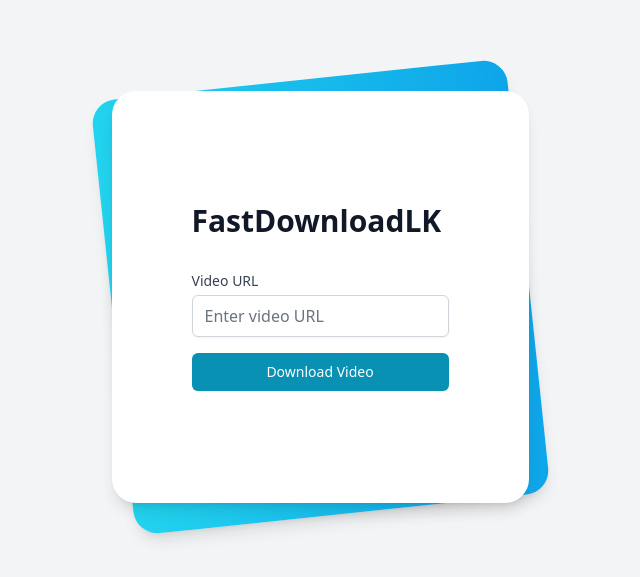
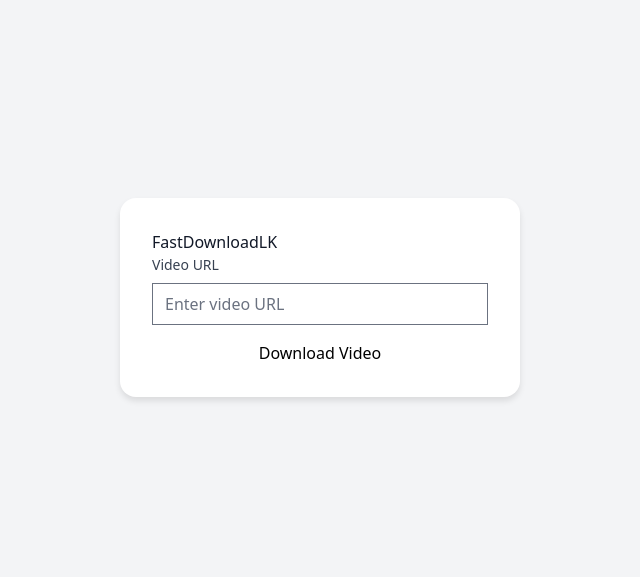
Before and after one commit to solo89895/fastdownloadlk, a React (Vite) app in the folder frontend/: page / in a window 1280 px wide. Shown: the part 103-680 px from the top of the page, without its empty margins (320-960 px from the left). Built offline with nearby package versions, Linux system fonts and the light colour scheme.

Commit message:
Simplify frontend with basic CSS and remove unnecessary dependencies

```diff
--- a/frontend/src/App.css
+++ b/frontend/src/App.css
@@ -1 +1,79 @@
 /* Add component-specific styles here */
+
+.app {
+  min-height: 100vh;
+  display: flex;
+  justify-content: center;
+  align-items: center;
+  background: #f3f4f6;
+  padding: 1rem;
+}
+
+.card {
+  background: white;
+  padding: 2rem;
+  border-radius: 1rem;
+  box-shadow: 0 4px 6px rgba(0, 0, 0, 0.1);
+  width: 100%;
+  max-width: 400px;
+}
+
+h1 {
+  font-size: 2rem;
+  font-weight: bold;
+  margin-bottom: 1.5rem;
+  color: #111827;
+}
+
+.form-group {
+  margin-bottom: 1rem;
+}
+
+label {
+  display: block;
+  font-size: 0.875rem;
+  font-weight: 500;
+  margin-bottom: 0.5rem;
+  color: #374151;
+}
+
+input {
+  width: 100%;
+  padding: 0.5rem;
+  border: 1px solid #d1d5db;
+  border-radius: 0.375rem;
+  margin-bottom: 1rem;
+}
+
+input:focus {
+  outline: none;
+  border-color: #0891b2;
+  box-shadow: 0 0 0 2px rgba(8, 145, 178, 0.2);
+}
+
+button {
+  width: 100%;
+  padding: 0.5rem 1rem;
+  background: #0891b2;
+  color: white;
+  border: none;
+  border-radius: 0.375rem;
+  font-weight: 500;
+  cursor: pointer;
+  transition: background-color 0.2s;
+}
+
+button:hover {
+  background: #0e7490;
+}
+
+button:disabled {
+  opacity: 0.5;
+  cursor: not-allowed;
+}
+
+.error {
+  color: #dc2626;
+  font-size: 0.875rem;
+  margin-top: 1rem;
+}
--- a/frontend/src/App.jsx
+++ b/frontend/src/App.jsx
@@ -41,46 +41,26 @@
   }
 
   return (
-    <div className="min-h-screen bg-gray-100 py-6 flex flex-col justify-center sm:py-12">
-      <div className="relative py-3 sm:max-w-xl sm:mx-auto">
-        <div className="absolute inset-0 bg-gradient-to-r from-cyan-400 to-light-blue-500 shadow-lg transform -skew-y-6 sm:skew-y-0 sm:-rotate-6 sm:rounded-3xl"></div>
-        <div className="relative px-4 py-10 bg-white shadow-lg sm:rounded-3xl sm:p-20">
-          <div className="max-w-md mx-auto">
-            <div className="divide-y divide-gray-200">
-              <div className="py-8 text-base leading-6 space-y-4 text-gray-700 sm:text-lg sm:leading-7">
-                <h1 className="text-3xl font-extrabold text-gray-900 mb-8">FastDownloadLK</h1>
-                <form onSubmit={handleSubmit} className="space-y-4">
-                  <div>
-                    <label htmlFor="url" className="block text-sm font-medium text-gray-700">
-                      Video URL
-                    </label>
+    <div className="app">
+      <div className="card">
+        <h1>FastDownloadLK</h1>
+        <form onSubmit={handleSubmit}>
+          <div className="form-group">
+            <label htmlFor="url">Video URL</label>
             <input
               type="url"
               id="url"
               value={url}
               onChange={(e) => setUrl(e.target.value)}
               required
-                      className="mt-1 block w-full rounded-md border-gray-300 shadow-sm focus:border-cyan-500 focus:ring-cyan-500"
               placeholder="Enter video URL"
             />
           </div>
-                  <button
-                    type="submit"
-                    disabled={loading}
-                    className="w-full flex justify-center py-2 px-4 border border-transparent rounded-md shadow-sm text-sm font-medium text-white bg-cyan-600 hover:bg-cyan-700 focus:outline-none focus:ring-2 focus:ring-offset-2 focus:ring-cyan-500 disabled:opacity-50"
-                  >
+          <button type="submit" disabled={loading}>
             {loading ? 'Downloading...' : 'Download Video'}
           </button>
         </form>
-                {error && (
-                  <div className="mt-4 text-red-600 text-sm">
-                    Error: {error}
-                  </div>
-                )}
-              </div>
-            </div>
-          </div>
-        </div>
+        {error && <div className="error">Error: {error}</div>}
       </div>
     </div>
   )
```
Also changed, not shown: frontend/package.json (+1 -10 lines). Lines whose indentation alone changed are shown as unchanged.
